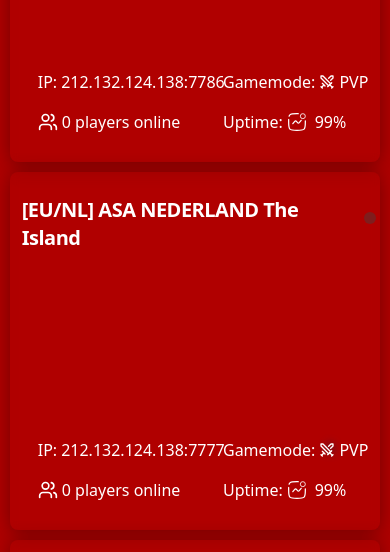
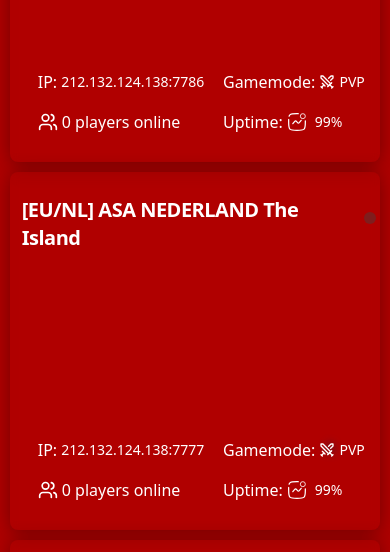
Before and after one commit to LowlandsLegends/LowlandsWebsite, a Next.js app: page /app/server-info in a window 390 px wide. Shown: the part 276-828 px from the top of the page. Built offline with nearby package versions, Linux system fonts and the light colour scheme; no server answers.

Commit message:
Fixed text-sizing on mobile

```diff
--- a/src/app/components/ServerInfoCard.tsx
+++ b/src/app/components/ServerInfoCard.tsx
@@ -73,12 +73,12 @@
 				</div>
 				<div className="grid grid-cols-2 gap-4 mr-0 pb-0 mb-0 justify-center items-center">
 					<div className="flex items-center text-white">
-						<div className=" text-white mr-1">IP:</div>
-						<div className="font-small">{serverIp}</div>
+						<div className="text-white mr-1">IP:</div>
+						<div className="text-sm md:text-base">{serverIp}</div>
 					</div>
 					<div className="flex items-center text-white">
 						<div className="mr-1 text-white pl-5">Gamemode:</div>
-						<div className="font-small flex items-center">
+						<div className="text-sm md:text-base flex items-center">
 							{gamemode === "pvp" ? (
 								<Swords className="w-4 h-4 mr-1 " />
 							) : (
@@ -93,7 +93,7 @@
 					</div>
 					<div className="flex items-center text-white">
 						<div className="mr-1 text-white pl-5">Uptime: </div>
-						<div className="flex col-span-1 items-center">
+						<div className="flex col-span-1 items-center text-sm md:text-base">
 							<Graph className="w-5 h-5 mr-2 " /> {upTime}%
 						</div>
 					</div>
```
